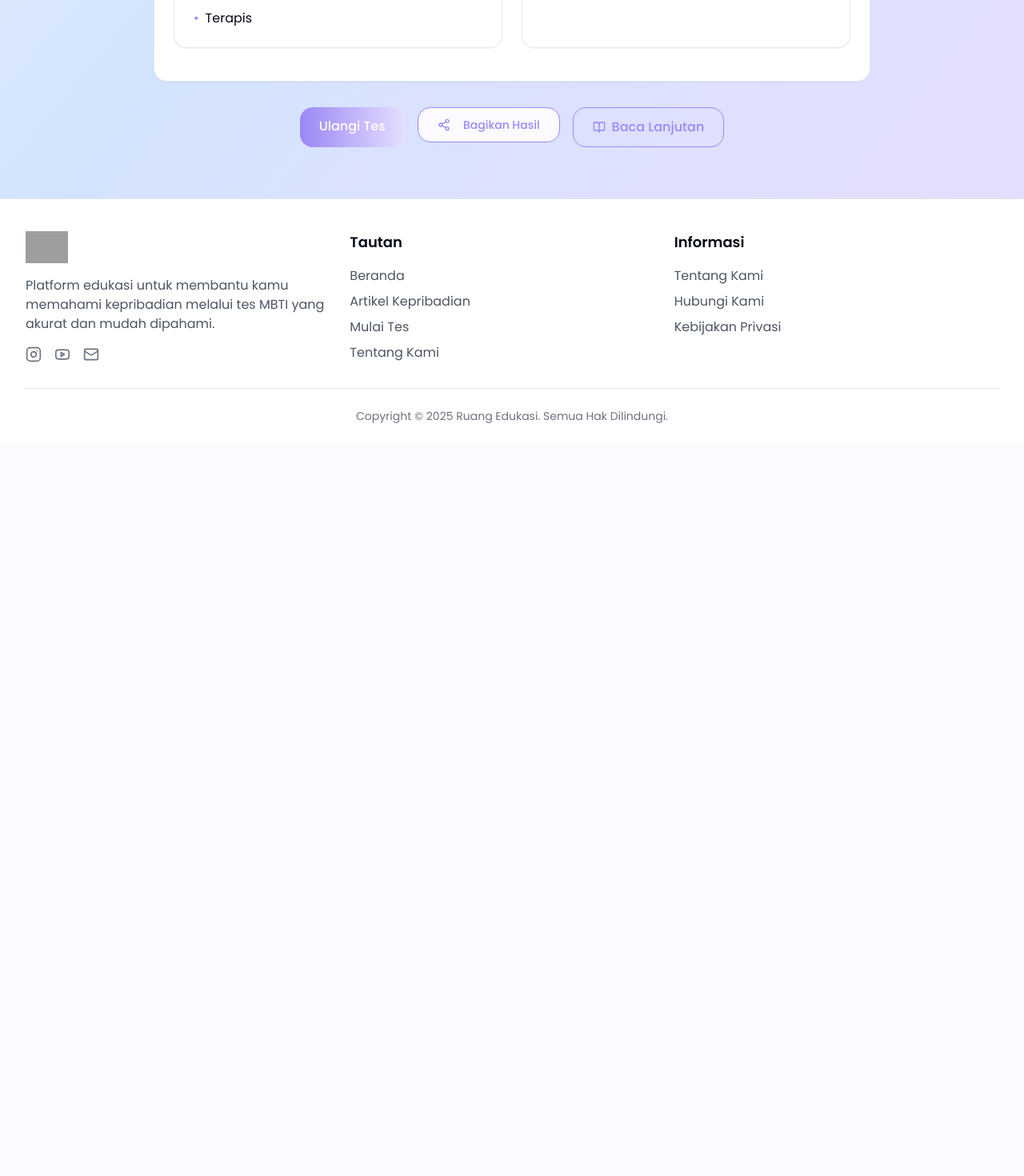
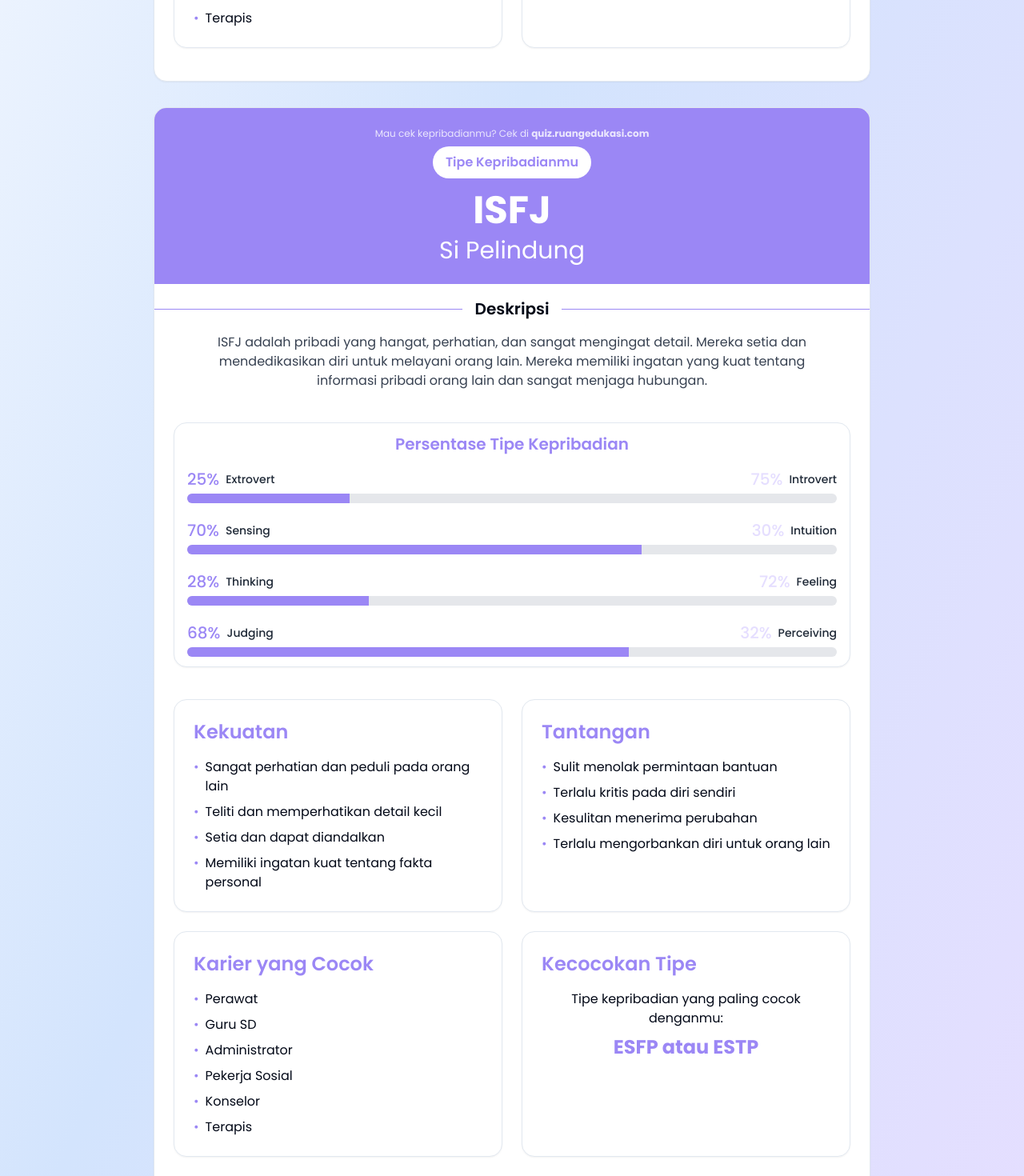
Before and after one commit to ytbpremiumsh/personality, a React (Vite) app: page /hasil/1 in a window 1280 px wide. Shown: the part 1380-2850 px from the top of the page at 80% size. Before the commit the page ends 1934 px from the top, so only its background shows below. Built offline with nearby package versions, Linux system fonts and the light colour scheme; grey boxes are pictures that could not be loaded.

Commit message:
src/components/test-results/ResultCard.tsx

```diff
--- a/src/components/test-results/ResultCard.tsx
+++ b/src/components/test-results/ResultCard.tsx
@@ -111,6 +111,104 @@ const ResultCard: React.FC<ResultCardProps> = ({
           </div>
         </CardContent>
       </Card>
+
+      <Card className="mb-8 overflow-hidden">
+        <div className="bg-mbti-deep-purple text-white p-6 text-center px-[24px] py-[24px]">
+          <p className="text-xs text-white/80 mb-2">Mau cek kepribadianmu? Cek di <strong>quiz.ruangedukasi.com</strong></p>
+          <span className="inline-block px-4 py-2 rounded-full bg-white text-mbti-deep-purple font-semibold mb-4">
+            Tipe Kepribadianmu
+          </span>
+          <h1 className="text-4xl sm:text-5xl font-bold mb-2">{result.type}</h1>
+          <h2 className="text-2xl sm:text-3xl">{result.title}</h2>
+        </div>
+
+        <CardContent className="p-6 px-[24px] py-[17px]">
+          <div className="mb-6 max-w-3xl mx-auto">
+            <div className="flex items-center mb-4 justify-center">
+              <Separator className="flex-grow bg-mbti-deep-purple h-[1px]" />
+              <h3 className="text-xl font-semibold mx-4">Deskripsi</h3>
+              <Separator className="flex-grow bg-mbti-deep-purple h-[1px]" />
+            </div>
+            <p className="text-gray-700 text-sm sm:text-base text-center">{result.description}</p>
+          </div>
+
+          {/* Personality Chart */}
+          <div className="mb-6 max-w-4xl mx-auto">
+            <div className="flex items-center mb-4 justify-center">
+            </div>
+            <PersonalityChart type={result.type} />
+          </div>
+
+          {/* Karakteristik Section */}
+          <div className="mb-6 max-w-4xl mx-auto">
+            <div className="flex items-center mb-4 justify-center">
+            </div>
+
+            {/* Cards grid for characteristics */}
+            <div className="grid grid-cols-1 md:grid-cols-2 gap-6 mb-6">
+              {/* Kekuatan Card */}
+              <Card className="border rounded-lg shadow-sm">
+                <CardContent className="p-6">
+                  <h4 className="text-2xl font-semibold mb-4 text-mbti-deep-purple">Kekuatan</h4>
+                  <ul className="space-y-2">
+                    {result.strengths.map((strength, index) => (
+                      <li key={index} className="flex items-start">
+                        <span className="text-mbti-deep-purple mr-2">•</span>
+                        <span>{strength}</span>
+                      </li>
+                    ))}
+                  </ul>
+                </CardContent>
+              </Card>
+
+              {/* Tantangan Card */}
+              <Card className="border rounded-lg shadow-sm">
+                <CardContent className="p-6">
+                  <h4 className="text-2xl font-semibold mb-4 text-mbti-deep-purple">Tantangan</h4>
+                  <ul className="space-y-2">
+                    {result.challenges.map((challenge, index) => (
+                      <li key={index} className="flex items-start">
+                        <span className="text-mbti-deep-purple mr-2">•</span>
+                        <span>{challenge}</span>
+                      </li>
+                    ))}
+                  </ul>
+                </CardContent>
+              </Card>
+
+              {/* Karier Card */}
+              <Card className="border rounded-lg shadow-sm">
+                <CardContent className="p-6">
+                  <h4 className="text-2xl font-semibold mb-4 text-mbti-deep-purple">Karier yang Cocok</h4>
+                  <ul className="space-y-2">
+                    {result.careers.map((career, index) => (
+                      <li key={index} className="flex items-start">
+                        <span className="text-mbti-deep-purple mr-2">•</span>
+                        <span>{career}</span>
+                      </li>
+                    ))}
+                  </ul>
+                </CardContent>
+              </Card>
+
+              {/* Kecocokan Tipe Card */}
+              <Card className="border rounded-lg shadow-sm">
+                <CardContent className="p-6">
+                  <h4 className="text-2xl font-semibold mb-4 text-mbti-deep-purple">Kecocokan Tipe</h4>
+                  <div className="flex flex-col justify-center h-full">
+                    <p className="text-center">
+                      Tipe kepribadian yang paling cocok denganmu:
+                    </p>
+                    <p className="text-center text-2xl font-bold text-mbti-deep-purple mt-2">
+                      {result.compatibility}
+                    </p>
+                  </div>
+                </CardContent>
+              </Card>
+            </div>
+          </div>
+        </CardContent>
+      </Card>
     </>
   );
 };
```
